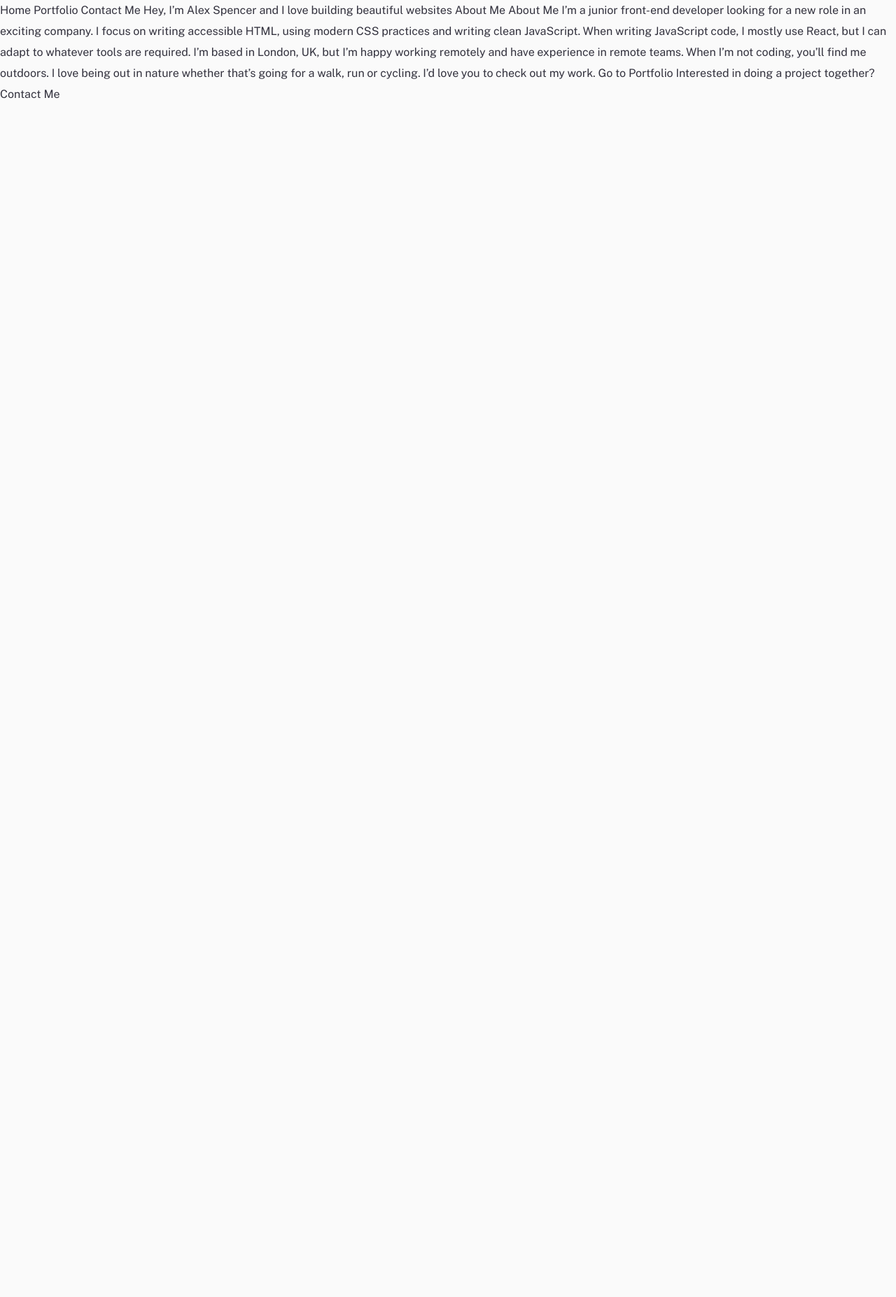
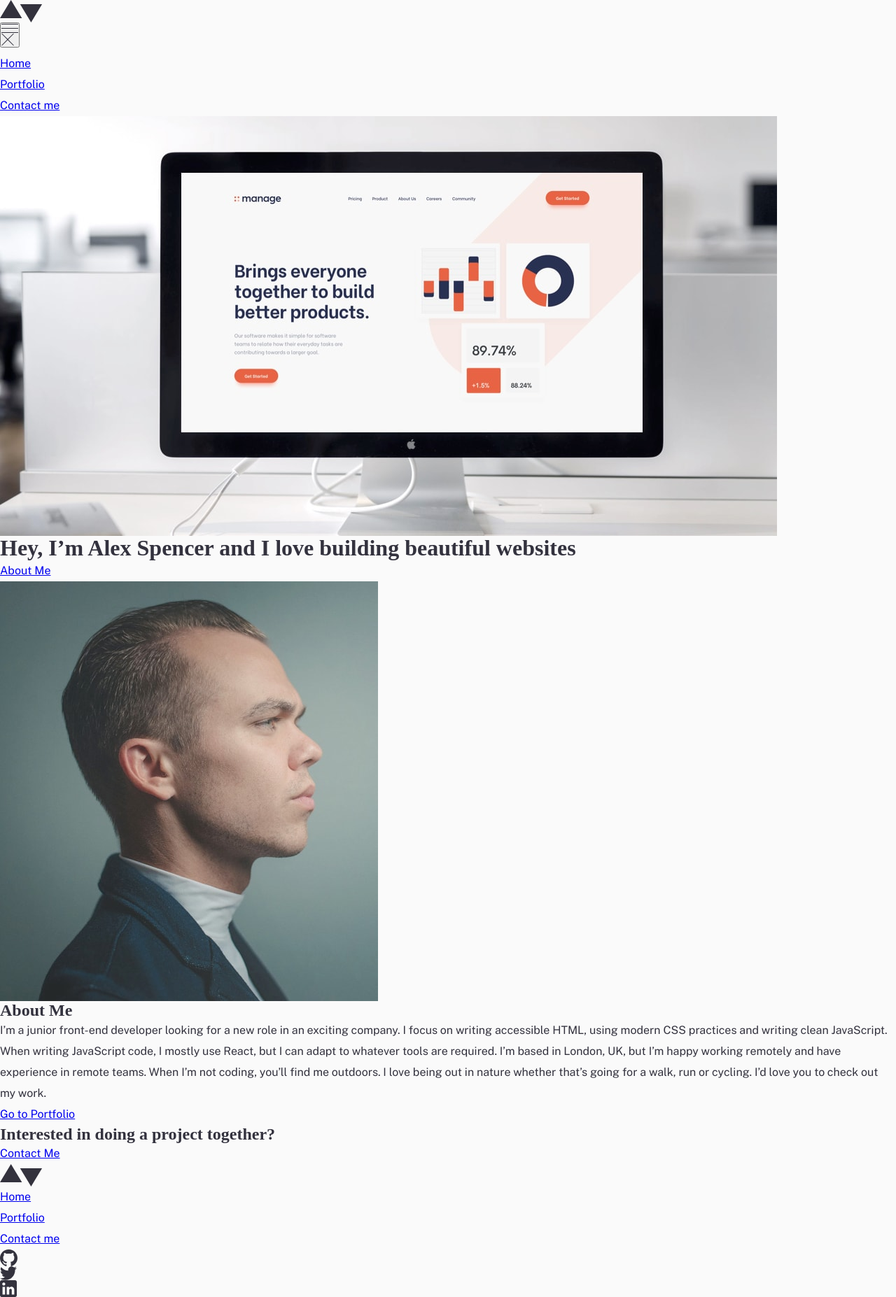
Before and after one commit to karolbanat/minimalist-portfolio-website, a website: page index.html in a window 1280 px wide. Shown: the whole page at 70% size. Before the commit the page ends 800 px from the top, so only its background shows below. Drawn offline with nearby package versions, Linux system fonts and the light colour scheme; a web font is replaced by a local one.

Commit message:
Basic Main page HTML

```diff
--- a/index.html
+++ b/index.html
@@ -5,7 +5,7 @@
   <meta charset="UTF-8">
   <meta name="viewport" content="width=device-width, initial-scale=1.0">
 
-  <link rel="icon" type="image/png" sizes="32x32" href="./images/favicon-32x32.png">
+  <link rel="icon" type="image/png" sizes="32x32" href="./dist/images/favicon-32x32.png">
   <link rel="preconnect" href="https://fonts.googleapis.com">
   <link rel="preconnect" href="https://fonts.gstatic.com" crossorigin>
   <link href="https://fonts.googleapis.com/css2?family=Ibarra+Real+Nova:wght@400;700&family=Public+Sans:wght@400;600;700&display=swap"
@@ -17,30 +17,110 @@
 
 <body>
 
-  Home
-  Portfolio
-  Contact Me
+  <div class="container">
+    <nav class="navigation">
+      <a aria-label="Home page" href="#"><img src="./dist/images/logo.svg" alt="" class="logo"></a>
+      <button aria-label="Toggle menu"
+              aria-controls="primary-nav"
+              aria-expanded="false"
+              class="toogle-button navigation__toggle-button">
+        <img src="./dist/images/icons/hamburger.svg" alt="" class="toggle-button__icon-open">
+        <img src="./dist/images/icons/close.svg" alt="" class="toggle-button__icon-close">
+      </button>
+      <div id="primary-nav" class="navigation__nav">
+        <ul class="navigation__nav-list">
+          <li><a href="#" class="nav-link active">Home</a></li>
+          <li><a href="./html/portfolio.html" class="nav-link">Portfolio</a></li>
+          <li><a href="./html/contact.html" class="nav-link">Contact me</a></li>
+        </ul>
+      </div>
+    </nav>
+  </div>
 
-  Hey, I’m Alex Spencer and I love building beautiful websites
+  <header class="primary-header">
+    <div class="container">
+      <div class="primary-header-grid">
+        <picture class="primary-header-grid__image">
+          <source media="(min-width: 992px)"
+                  srcset="./dist/images/homepage/desktop/image-homepage-hero.jpg 1x, ./dist/images/homepage/desktop/image-homepage-hero@2x.jpg 2x">
+          <source media="(min-width: 768px)"
+                  srcset="./dist/images/homepage/tablet/image-homepage-hero.jpg 1x, ./dist/images/homepage/tablet/image-homepage-hero@2x.jpg 2x">
+          <source
+                  srcset="./dist/images/homepage/mobile/image-homepage-hero.jpg 1x, ./dist/images/homepage/mobile/image-homepage-hero@2x.jpg 2x">
+          <img src="./dist/images/homepage/mobile/image-homepage-hero.jpg"
+               alt="Apple computer with project preview">
+        </picture>
+        <div class="primary-header__content">
+          <h1 class="section-heading section-heading--primary">Hey, I’m Alex Spencer and I love building beautiful
+            websites</h1>
+          <a href="#about-me" class="button button--accent">About Me</a>
+        </div>
+      </div>
+    </div>
+  </header>
 
-  About Me
+  <main>
+    <div class="container">
+      <section id="about-me" class="flex">
+        <picture>
+          <source media="(min-width: 992px)"
+                  srcset="./dist/images/homepage/desktop/image-homepage-profile.jpg 1x, ./dist/images/homepage/desktop/image-homepage-profile@2x.jpg 2x">
+          <source media="(min-width: 768px)"
+                  srcset="./dist/images/homepage/tablet/image-homepage-profile.jpg 1x, ./dist/images/homepage/tablet/image-homepage-profile@2x.jpg 2x">
+          <source
+                  srcset="./dist/images/homepage/mobile/image-homepage-profile.jpg 1x, ./dist/images/homepage/mobile/image-homepage-profile@2x.jpg 2x">
+          <img src="./dist/images/homepage/mobile/image-homepage-profile.jpg"
+               alt="Alex Spencer picture">
+        </picture>
+        <header class="content-border-body">
+          <h2 class="section-heading section-heading--secondary">About Me</h2>
+          <p>I’m a junior front-end developer looking for a new role in an exciting company.
+            I focus on writing accessible HTML, using modern CSS practices and writing clean
+            JavaScript. When writing JavaScript code, I mostly use React, but I can adapt to
+            whatever tools are required. I’m based in London, UK, but I’m happy working remotely
+            and have experience in remote teams. When I’m not coding, you’ll find me outdoors.
+            I love being out in nature whether that’s going for a walk, run or cycling. I’d love
+            you to check out my work.</p>
+          <a href="./html/portfolio.html" class="button button--primary">Go to Portfolio</a>
+        </header>
+      </section>
+    </div>
+    <div class="container">
+      <section class="contact-cta">
+        <h2 class="section-heading section-heading--secondary">Interested in doing a project together?</h2>
+        <div class="separator-line"></div>
+        <a href="./html/contact.html" class="button button--primary">Contact Me</a>
+      </section>
+    </div>
+  </main>
 
-  About Me
-
-  I’m a junior front-end developer looking for a new role in an exciting company.
-  I focus on writing accessible HTML, using modern CSS practices and writing clean
-  JavaScript. When writing JavaScript code, I mostly use React, but I can adapt to
-  whatever tools are required. I’m based in London, UK, but I’m happy working remotely
-  and have experience in remote teams. When I’m not coding, you’ll find me outdoors.
-  I love being out in nature whether that’s going for a walk, run or cycling. I’d love
-  you to check out my work.
-
-  Go to Portfolio
-
-  Interested in doing a project together?
-
-  Contact Me
-
+  <footer class="primary-footer">
+    <div class="container">
+      <div class="flex">
+        <a aria-label="Home page" href="#"><img src="./dist/images/logo.svg" alt="" class="logo logo--light"></a>
+        <nav aria-label="footer" class="navigation primary-footer__navigation">
+          <ul class="navigation__nav-list">
+            <li><a href="#" class="nav-link">Home</a></li>
+            <li><a href="./html/portfolio.html" class="nav-link">Portfolio</a></li>
+            <li><a href="./html/contact.html" class="nav-link">Contact me</a></li>
+          </ul>
+        </nav>
+        <ul class="socials-flex">
+          <li>
+            <a aria-label="GitHub" href="#" class="social-link"><img src="./dist/images/icons/github.svg" alt=""></a>
+          </li>
+          <li>
+            <a aria-label="Twitter" href="#" class="social-link"><img src="./dist/images/icons/twitter.svg"
+                   alt=""></a>
+          </li>
+          <li>
+            <a aria-label="LinkedIn" href="#" class="social-link"><img src="./dist/images/icons/linkedin.svg"
+                   alt=""></a>
+          </li>
+        </ul>
+      </div>
+    </div>
+  </footer>
 </body>
 
 </html>
```
Also changed, not shown: html/contact.html (+1 -1 lines), html/portfolio.html (+1 -1 lines), html/projects/bookmark.html (+1 -1 lines), html/projects/fylo.html (+1 -1 lines), html/projects/insure.html (+1 -1 lines), html/projects/manage.html (+1 -1 lines).
